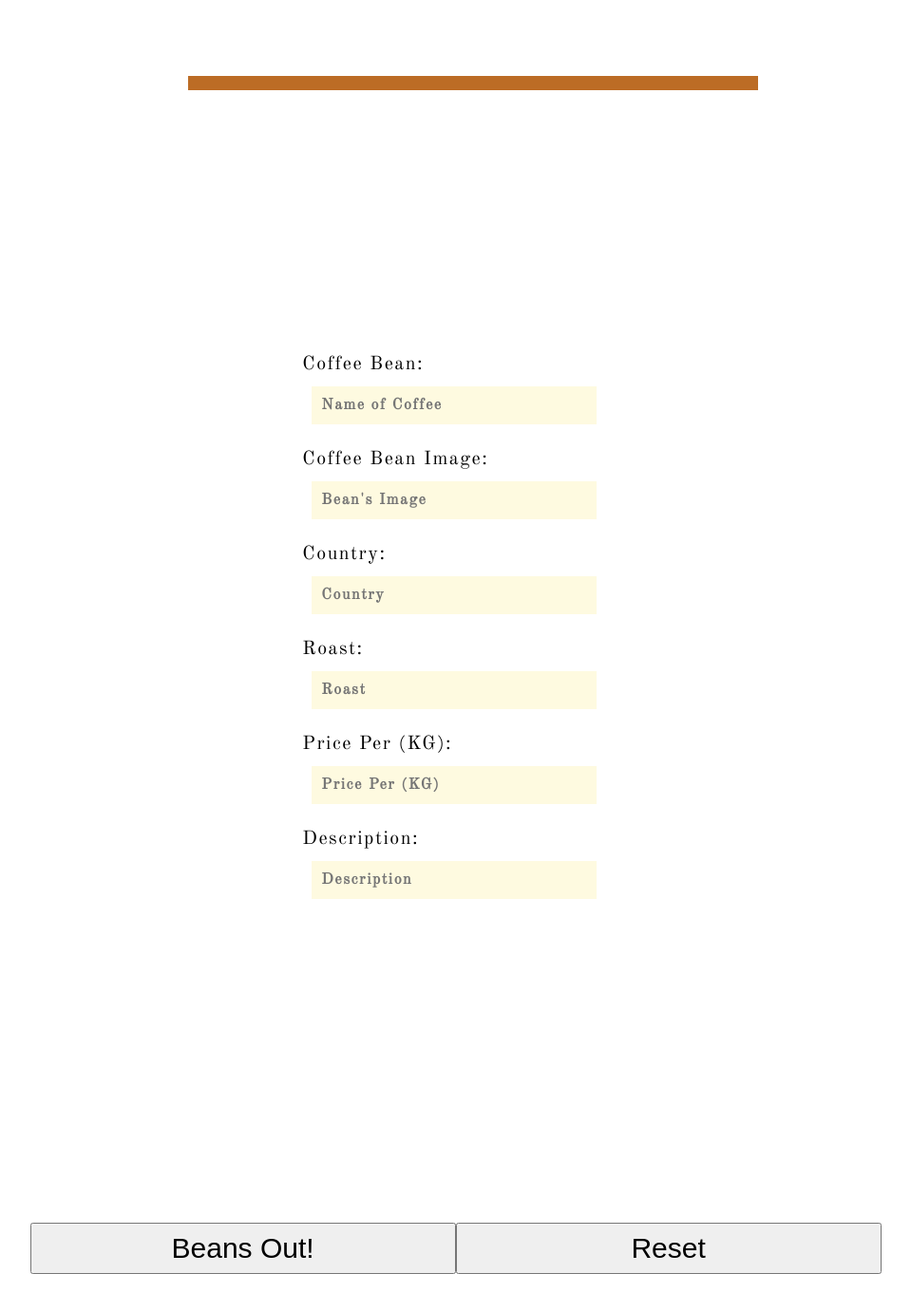
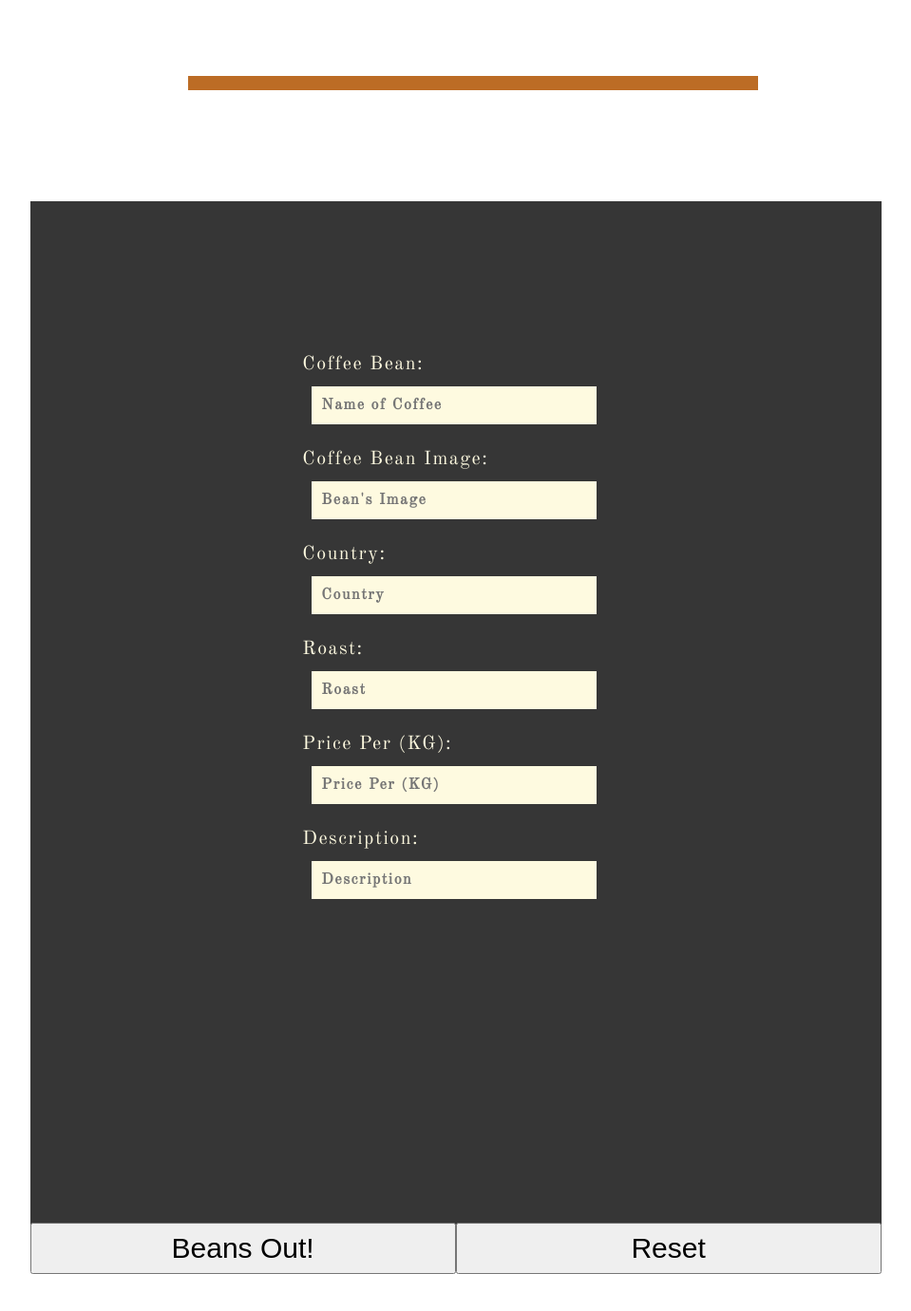
Before and after one commit to NightfuryEquinn/Bean-Bros-Wholesaler, a PHP site: page /addproduct.html in a window 1280 px wide. Shown: the part 193-1574 px from the top of the page at 95% size, without its empty margins (186-1145 px from the left). Run offline with PHP 8.4, Linux system fonts and the light colour scheme.

Commit message:
changed background

```diff
--- a/css/addproduct.css
+++ b/css/addproduct.css
@@ -190,7 +190,8 @@ a {
   margin-left: 17%;
   height: 120%;
   width: 70%;
-  background-color: rgba(255, 255, 255, 0.45);
+  color: #fefae0;
+  background-color: #181818dd;
 }
 .add-product-content {
   height: 95%;
```
